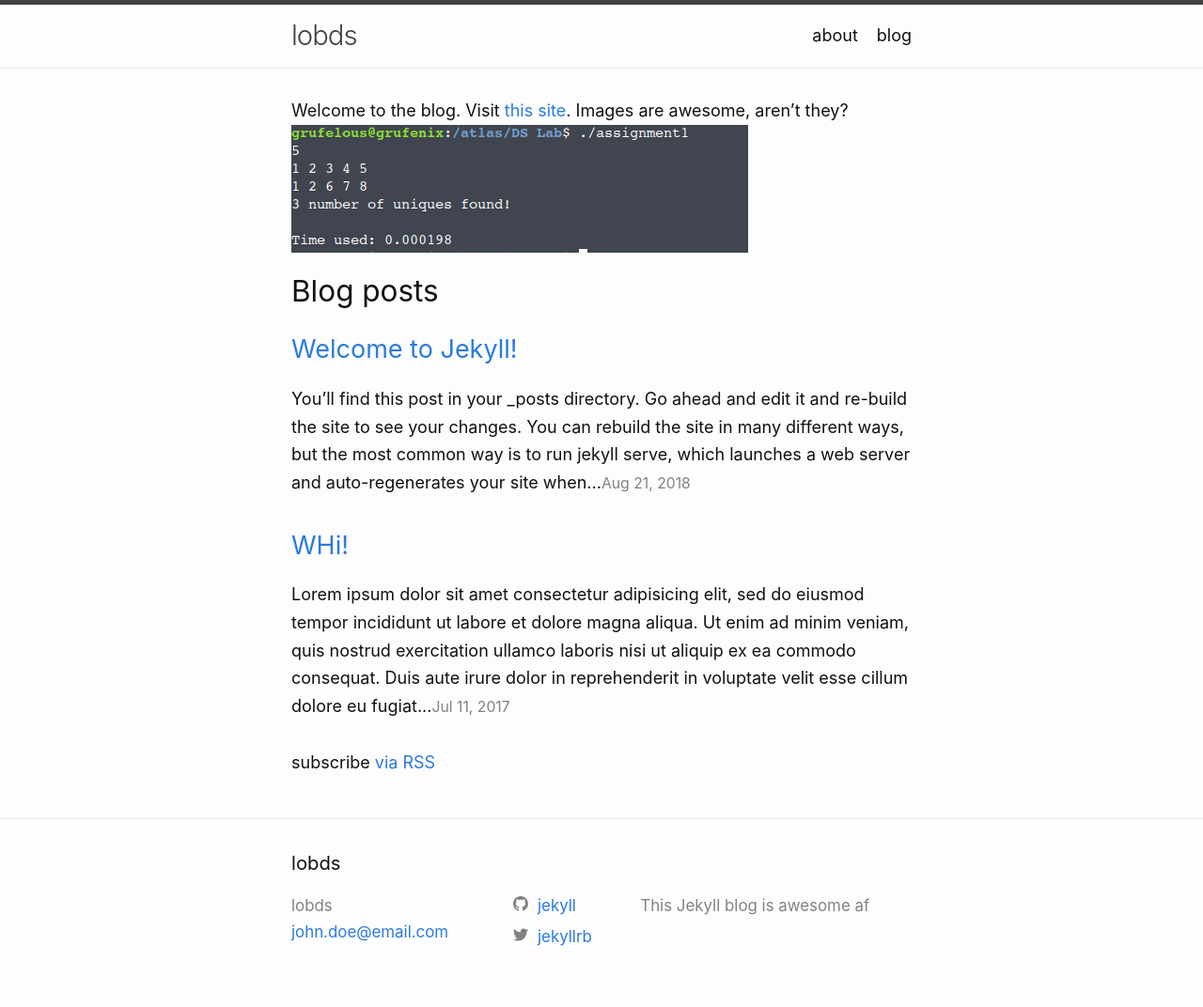
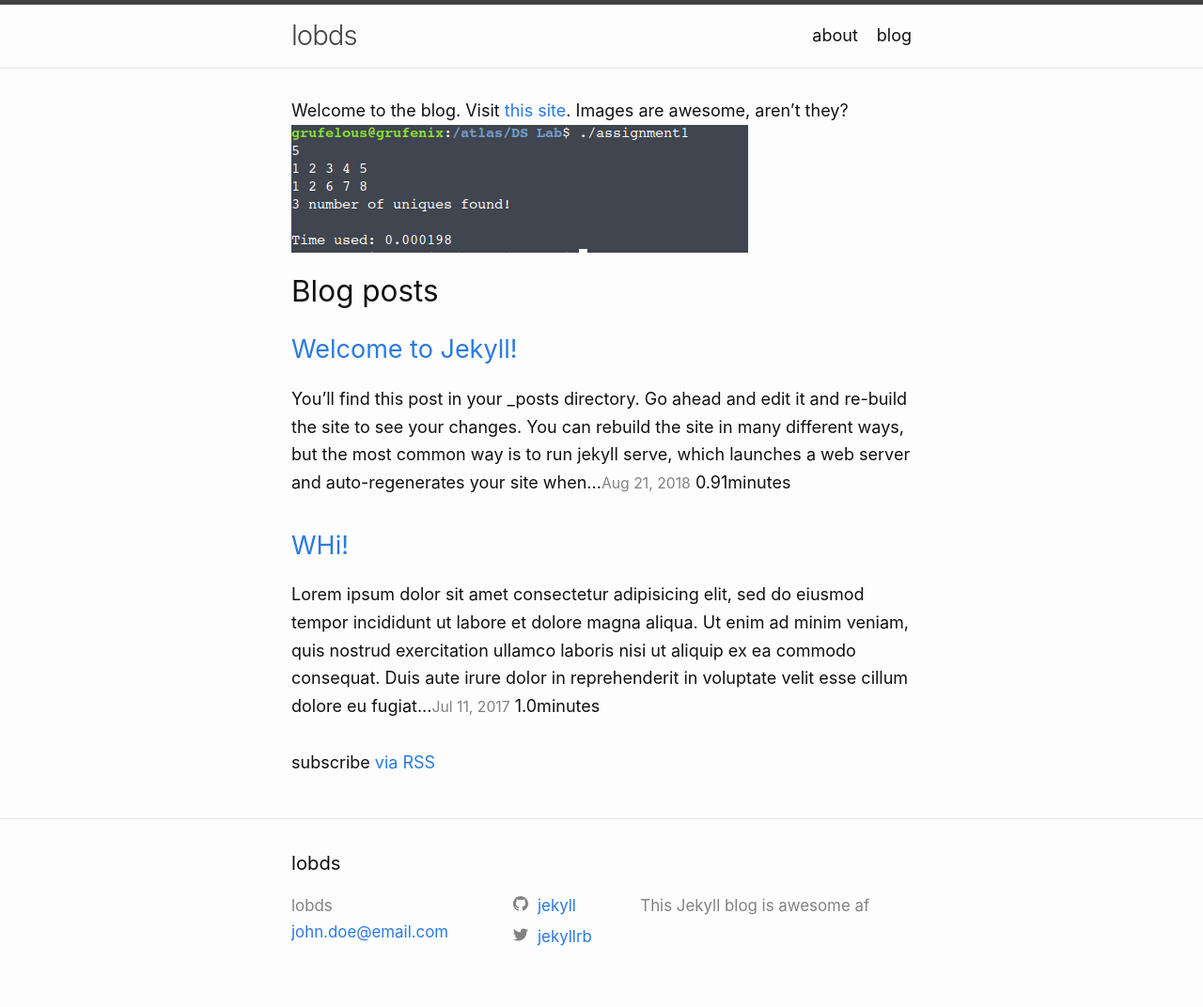
Before and after one commit to grufelous/jekix, a Jekyll site: the page built from blog.md, in a window 1280 px wide. Shown: the whole page at 94% size. Built offline with Jekyll 4.4.1, drawn with Linux system fonts in a browser that asks for light colours; part of the change alters nothing that is shown.

Commit message:
updated blog layout, added the theme locally

```diff
--- a/_layouts/blog.html
+++ b/_layouts/blog.html
@@ -19,10 +19,13 @@
       <h3>
         <a class="post-link" href="{{ post.url | relative_url }}">
           {{ post.title | escape }}
+
         </a>
       </h3>
       <p>
+
         {{post.content | strip_html | truncatewords:50}}<span class="post-meta">{{ post.date | date: date_format }}</span>
+        {{ post.content | number_of_words | divided_by: 200.0 }}minutes
       </p>
     </li>
     {%- endfor -%}
```
